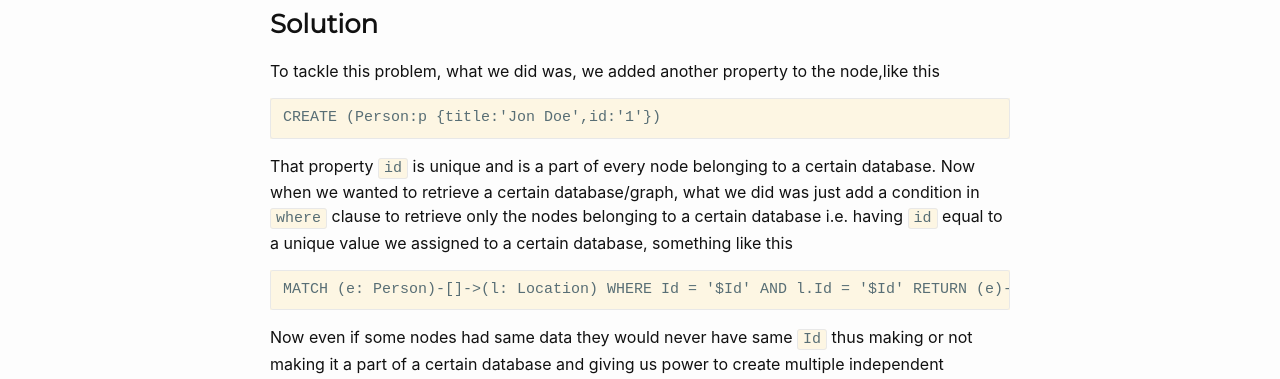
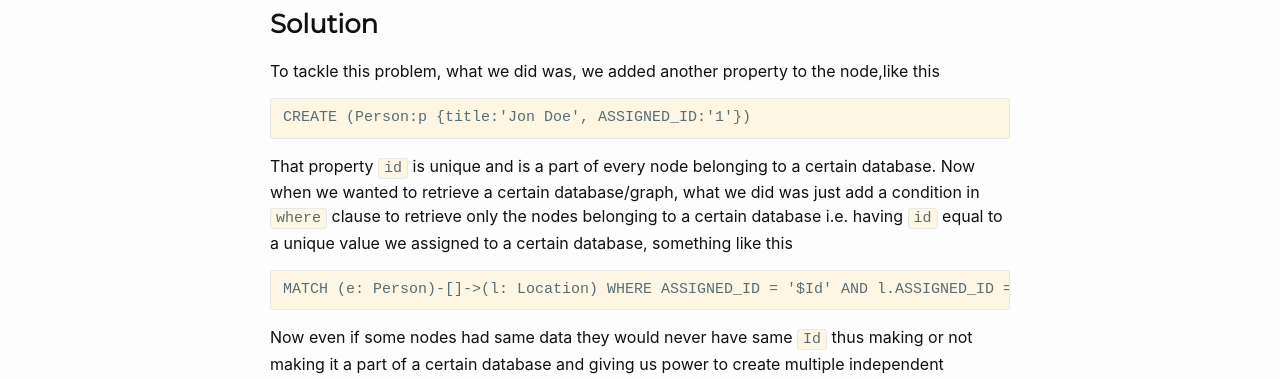
Before and after one commit to haris-75/datumbrain.github.io, a Jekyll site: the page built from _posts/2018-10-09-multiple-databases-on-same-server-neo4j.md, in a window 1280 px wide. Shown: the part 1335-1714 px from the top of the page. Built offline with Jekyll 4.4.1, drawn with Linux system fonts in a browser that asks for light colours; comment, search, counter and statistics services are not loaded.

Commit message:
ID updated to AssignedId.

````diff
--- a/_posts/2018-10-09-multiple-databases-on-same-server-neo4j.md
+++ b/_posts/2018-10-09-multiple-databases-on-same-server-neo4j.md
@@ -27,10 +27,10 @@ It didn't (obviously) met our business requirements as even though the nodes had
 ### Solution
 To tackle this problem, what we did was, we added another property to the node,like this
 ```
-CREATE (Person:p {title:'Jon Doe',id:'1'})
+CREATE (Person:p {title:'Jon Doe', ASSIGNED_ID:'1'})
 ```
 That property `id` is unique and is a part of every node belonging to a certain database. Now when we wanted to retrieve a certain database/graph, what we did was just add a condition in `where` clause to retrieve only the nodes belonging to a certain database i.e. having `id` equal to a unique value we assigned to a certain database, something like this
 ```
-MATCH (e: Person)-[]->(l: Location) WHERE Id = '$Id' AND l.Id = '$Id' RETURN (e)-[]->(l);
+MATCH (e: Person)-[]->(l: Location) WHERE ASSIGNED_ID = '$Id' AND l.ASSIGNED_ID = '$Id' RETURN (e)-[]->(l);
 ```
 Now even if some nodes had same data they would never have same `Id` thus making or not making it a part of a certain database and giving us power to create multiple independent instances of it in different databases on same server. Cool isn't it?
````
